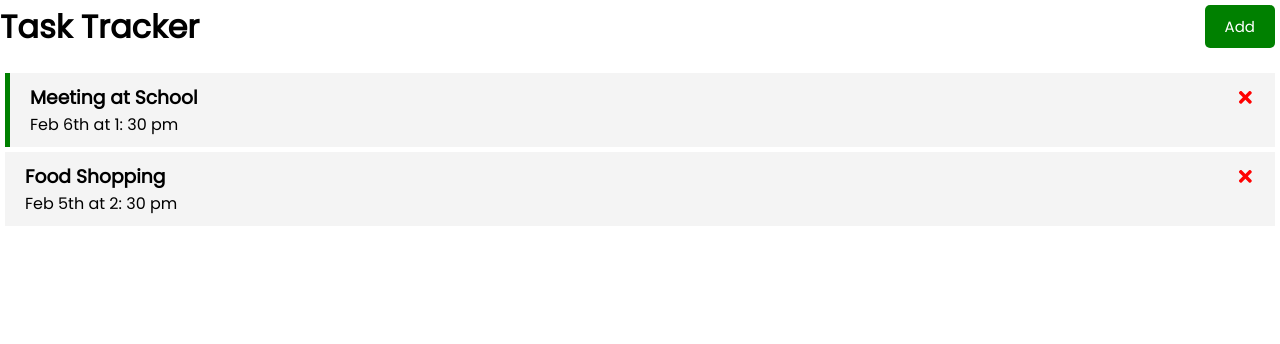
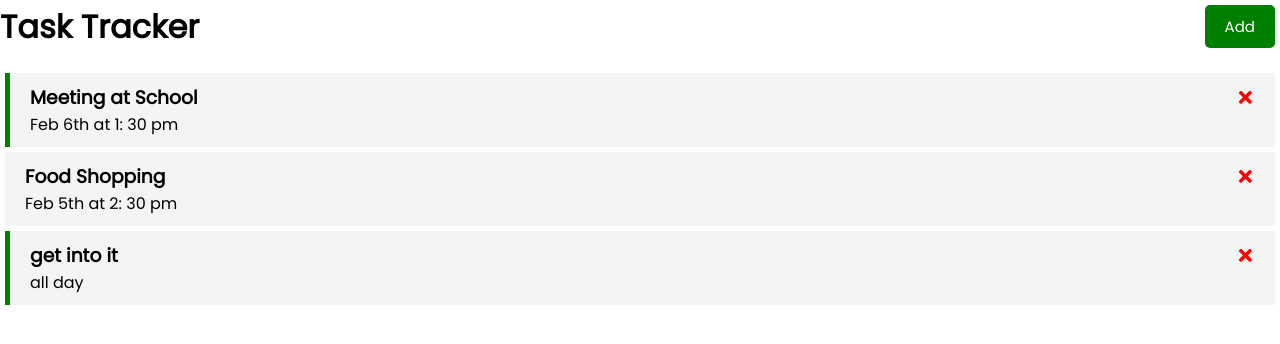
Before and after one commit to alexis-lv/react-task-tracker, a React (Create React App) app: page / in a window 1280 px wide. Shown: the top 344 px of the page. Built offline with nearby package versions, Linux system fonts and the light colour scheme; data requests are answered from the project's data file.

Commit message:
add post task to server

```diff
--- a/db.json
+++ b/db.json
@@ -11,6 +11,12 @@
       "text": "Food Shopping",
       "day": "Feb 5th at 2: 30 pm",
       "reminder": false
+    },
+    {
+      "text": "get into it",
+      "day": "all day",
+      "reminder": true,
+      "id": 4
     }
   ]
 }
--- a/src/App.js
+++ b/src/App.js
@@ -36,10 +36,18 @@
     setTasks(tasks.filter((task) => task.id !== id))
   }
 
-  const addTask = (task) => {
-    const id = Math.floor(Math.random() * 10000) + 1;
-    const newTask = { id, ...task };
-    setTasks([...tasks, newTask])
+  const addTask = async (task) => {
+    const res = await fetch('http://localhost:5000/tasks', {
+      method: 'POST',
+      headers: {
+        "Content-type": "application/json",
+      },
+      body: JSON.stringify(task),
+    })
+
+    const data = await res.json();
+
+    setTasks([...tasks, data]);
   }
 
   return (
```
